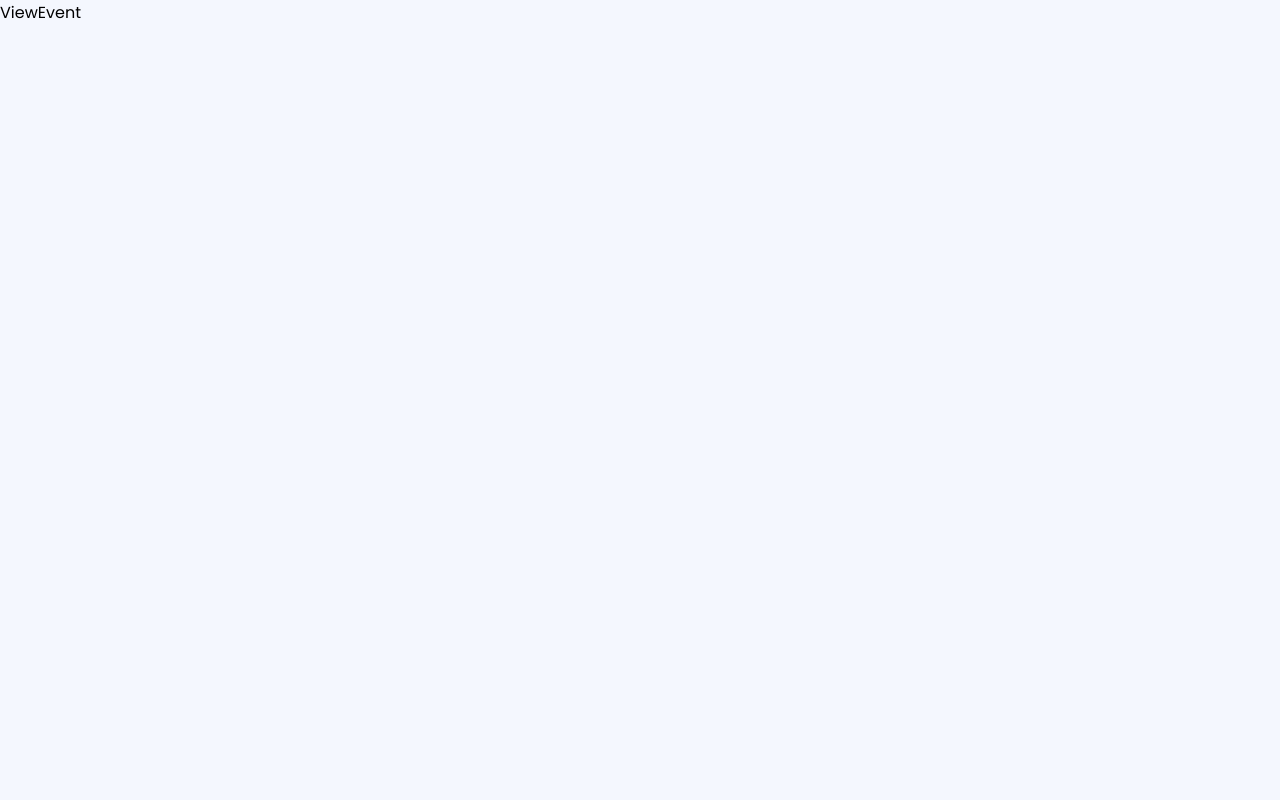
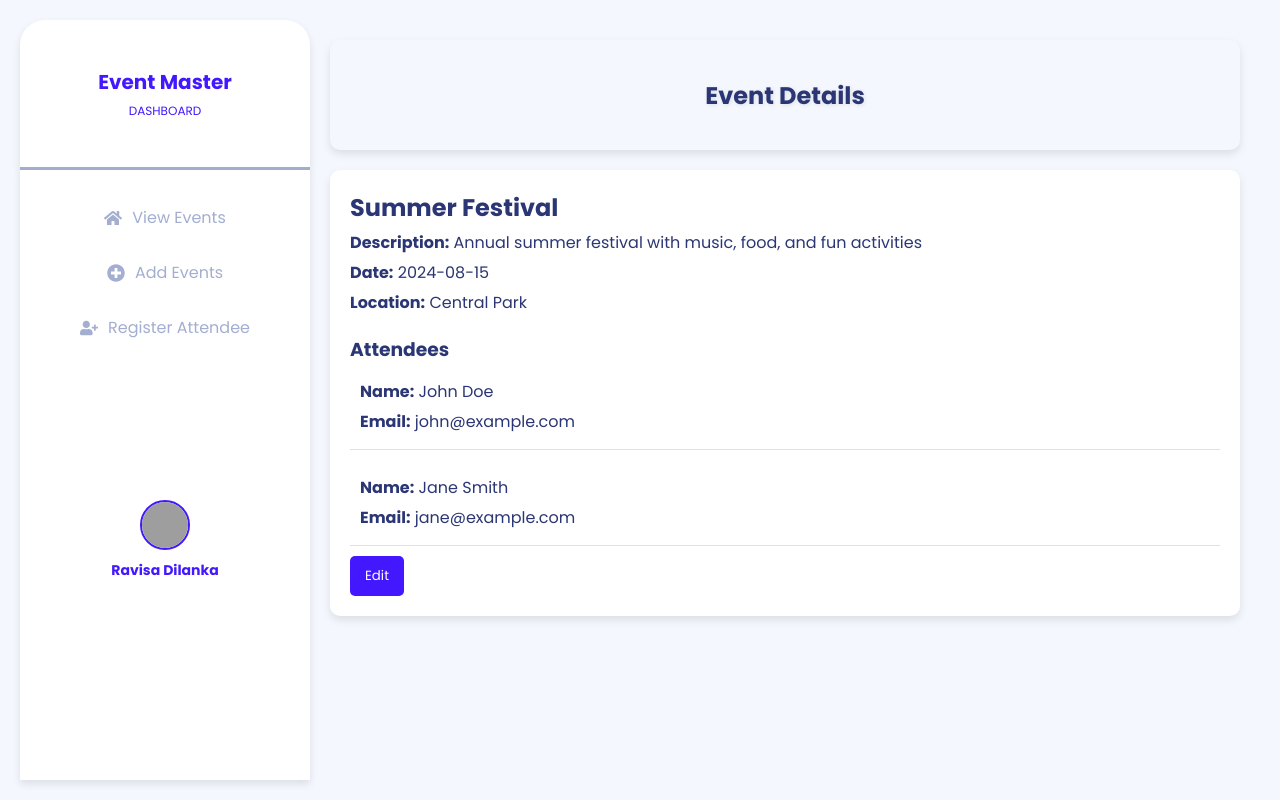
Before and after one commit to Ravisadilanka/Event_Management_System, a React (Vite) app in the folder Frontend/: page /events/1 in a window 1280 px wide. Built offline with nearby package versions, Linux system fonts and the light colour scheme; grey boxes are pictures that could not be loaded.

Commit message:
Update view event page

```diff
--- a/Frontend/src/components/hero/Hero.css
+++ b/Frontend/src/components/hero/Hero.css
@@ -1,12 +1,14 @@
 .hero-container {
     color: #2B3674;
-    background: #F4F7FE;
-    height: 150px;
+    height: 110px;
     display: flex;
     align-items: center;
     justify-content: center;
-    padding: 0 25px;
     box-sizing: border-box;
+    background-color: white;
+    border-radius: 10px;
+    box-shadow: 0 4px 8px rgba(0, 0, 0, 0.1);
+    padding: 20px;
 }
 
 .hero-text {
@@ -14,6 +16,5 @@
     font-weight: bold;
     text-align: center;
     margin: 0;
-    color: #2B3674;
     text-shadow: 1px 1px 4px rgba(0, 0, 0, 0.1); /* Adds a subtle shadow for better readability */
 }
--- a/Frontend/src/pages/viewEvent/ViewEvent.css
+++ b/Frontend/src/pages/viewEvent/ViewEvent.css
@@ -0,0 +1,127 @@
+.viewevent-container {
+    display: flex;
+    padding: 20px;
+  }
+
+  .viewevent-container-right {
+    flex: 1;
+    padding: 20px;
+    height: 95vh;
+    overflow-y: auto;
+  }
+
+  .hero-container {
+    background-color: #F4F7FE;
+    padding: 20px;
+    border-radius: 10px;
+    margin-bottom: 20px;
+  }
+
+  .hero-text {
+    font-size: 24px;
+    font-weight: bold;
+    color: #2B3674;
+    margin: 0;
+  }
+
+  .event-details {
+    background-color: white;
+    border-radius: 10px;
+    box-shadow: 0 4px 8px rgba(0, 0, 0, 0.1);
+    padding: 20px;
+  }
+
+  .event-details h2 {
+    margin-top: 0;
+    color: #2B3674;
+  }
+
+  .event-details p {
+    margin: 5px 0;
+    color: #2B3674;
+  }
+
+  .attendees-list {
+    margin-top: 20px;
+  }
+
+  .attendees-list h3 {
+    color: #2B3674;
+  }
+
+  .attendees-list ul {
+    list-style-type: none;
+    padding: 0;
+  }
+
+  .attendees-list li {
+    margin-bottom: 10px;
+    padding: 10px;
+    border-bottom: 1px solid #E0E0E0;
+  }
+
+  .attendees-list p {
+    margin: 5px 0;
+  }
+
+  .event-form {
+    background-color: white;
+    border-radius: 10px;
+    box-shadow: 0 4px 8px rgba(0, 0, 0, 0.1);
+    padding: 20px;
+  }
+
+  .event-form form {
+    display: flex;
+    flex-direction: column;
+    gap: 15px;
+  }
+
+  .event-form label {
+    display: flex;
+    flex-direction: column;
+    gap: 5px;
+  }
+
+  .event-form input,
+  .event-form textarea {
+    padding: 10px;
+    border: 1px solid #ccc;
+    border-radius: 5px;
+  }
+
+  .event-form button {
+    background-color: #4318FF;
+    color: white;
+    border: none;
+    border-radius: 5px;
+    padding: 10px;
+    cursor: pointer;
+    transition: background-color 0.3s ease;
+  }
+
+  .event-form button:hover {
+    background-color: #2B3674;
+  }
+
+  .attendee-form {
+    margin-bottom: 15px;
+  }
+
+  .attendee-form label {
+    display: flex;
+    flex-direction: column;
+    gap: 5px;
+  }
+
+  .attendee-form button {
+    background-color: #FF4D4D;
+    border: none;
+    padding: 5px;
+    color: white;
+    cursor: pointer;
+  }
+
+  .attendee-form button:hover {
+    background-color: #CC0000;
+  }
--- a/Frontend/src/pages/viewEvent/ViewEvent.jsx
+++ b/Frontend/src/pages/viewEvent/ViewEvent.jsx
@@ -1,7 +1,199 @@
-import React from "react";
+import React, { useState } from "react";
+import { useParams, useNavigate } from "react-router-dom";
+import Sidemenu from "../../components/sidemenu/Sidemenu";
+import "./ViewEvent.css";
+
+// Sample data
+const sampleEvents = [
+  {
+    id: 1,
+    name: "Summer Festival",
+    description: "Annual summer festival with music, food, and fun activities",
+    date: "2024-08-15",
+    location: "Central Park",
+    attendees: [
+      { name: "John Doe", email: "john@example.com" },
+      { name: "Jane Smith", email: "jane@example.com" }
+    ]
+  },
+  {
+    id: 2,
+    name: "Tech Conference",
+    description: "Conference for tech enthusiasts",
+    date: "2024-09-10",
+    location: "Tech Park",
+    attendees: [
+      { name: "Alice Johnson", email: "alice@example.com" },
+      { name: "Bob Brown", email: "bob@example.com" }
+    ]
+  }
+];
 
 const ViewEvent = () => {
-  return <div>ViewEvent</div>;
+  const { id } = useParams();
+  const navigate = useNavigate();
+  const [events, setEvents] = useState(sampleEvents);
+  const [isEditing, setIsEditing] = useState(false);
+  const [editedEvent, setEditedEvent] = useState(() =>
+    events.find(event => event.id === parseInt(id))
+  );
+
+  const handleChange = (e) => {
+    const { name, value } = e.target;
+    setEditedEvent(prevEvent => ({
+      ...prevEvent,
+      [name]: value
+    }));
+  };
+
+  const handleAttendeeChange = (index, e) => {
+    const { name, value } = e.target;
+    const updatedAttendees = [...editedEvent.attendees];
+    updatedAttendees[index] = { ...updatedAttendees[index], [name]: value };
+    setEditedEvent(prevEvent => ({
+      ...prevEvent,
+      attendees: updatedAttendees
+    }));
+  };
+
+  const handleAddAttendee = () => {
+    setEditedEvent(prevEvent => ({
+      ...prevEvent,
+      attendees: [...prevEvent.attendees, { name: "", email: "" }]
+    }));
+  };
+
+  const handleRemoveAttendee = (index) => {
+    setEditedEvent(prevEvent => ({
+      ...prevEvent,
+      attendees: prevEvent.attendees.filter((_, i) => i !== index)
+    }));
+  };
+
+  const handleSave = () => {
+    setEvents(prevEvents =>
+      prevEvents.map(event =>
+        event.id === editedEvent.id ? editedEvent : event
+      )
+    );
+    setIsEditing(false);
+  };
+
+  const handleCancel = () => {
+    setIsEditing(false);
+    setEditedEvent(events.find(event => event.id === parseInt(id)));
+  };
+
+  const handleDelete = (id) => {
+    console.log(`Delete event with id: ${id}`);
+    // Implement delete logic here
+  };
+
+  if (!editedEvent) {
+    return <div>Event not found</div>;
+  }
+
+  return (
+    <div className="viewevent-container">
+      <Sidemenu />
+      <div className="viewevent-container-right">
+        <div className="hero-container">
+          <h1 className="hero-text">Event Details</h1>
+        </div>
+        <div className="event-details">
+          {isEditing ? (
+            <div className="event-form">
+              <h2>Edit Event</h2>
+              <form>
+                <label>
+                  Name:
+                  <input
+                    type="text"
+                    name="name"
+                    value={editedEvent.name}
+                    onChange={handleChange}
+                  />
+                </label>
+                <label>
+                  Description:
+                  <textarea
+                    name="description"
+                    value={editedEvent.description}
+                    onChange={handleChange}
+                  />
+                </label>
+                <label>
+                  Date:
+                  <input
+                    type="date"
+                    name="date"
+                    value={editedEvent.date}
+                    onChange={handleChange}
+                  />
+                </label>
+                <label>
+                  Location:
+                  <input
+                    type="text"
+                    name="location"
+                    value={editedEvent.location}
+                    onChange={handleChange}
+                  />
+                </label>
+                <h3>Attendees</h3>
+                {editedEvent.attendees.map((attendee, index) => (
+                  <div key={index} className="attendee-form">
+                    <label>
+                      Name:
+                      <input
+                        type="text"
+                        name="name"
+                        value={attendee.name}
+                        onChange={(e) => handleAttendeeChange(index, e)}
+                      />
+                    </label>
+                    <label>
+                      Email:
+                      <input
+                        type="email"
+                        name="email"
+                        value={attendee.email}
+                        onChange={(e) => handleAttendeeChange(index, e)}
+                      />
+                    </label>
+                  </div>
+                ))}
+                <button type="button" onClick={handleAddAttendee}>Add Attendee</button>
+                <button type="button" onClick={handleSave}>Save</button>
+                <button type="button" onClick={handleCancel}>Cancel</button>
+              </form>
+            </div>
+          ) : (
+            <>
+              <h2>{editedEvent.name}</h2>
+              <p><strong>Description:</strong> {editedEvent.description}</p>
+              <p><strong>Date:</strong> {editedEvent.date}</p>
+              <p><strong>Location:</strong> {editedEvent.location}</p>
+              <div className="attendees-list">
+                <h3>Attendees</h3>
+                <ul>
+                  {editedEvent.attendees.map((attendee, index) => (
+                    <li key={index}>
+                      <p><strong>Name:</strong> {attendee.name}</p>
+                      <p><strong>Email:</strong> {attendee.email}</p>
+                    </li>
+                  ))}
+                </ul>
+              </div>
+              <div className="event-buttons">
+                <button onClick={() => setIsEditing(true)}>Edit</button>
+              </div>
+            </>
+          )}
+        </div>
+      </div>
+    </div>
+  );
 };
 
 export default ViewEvent;
```
